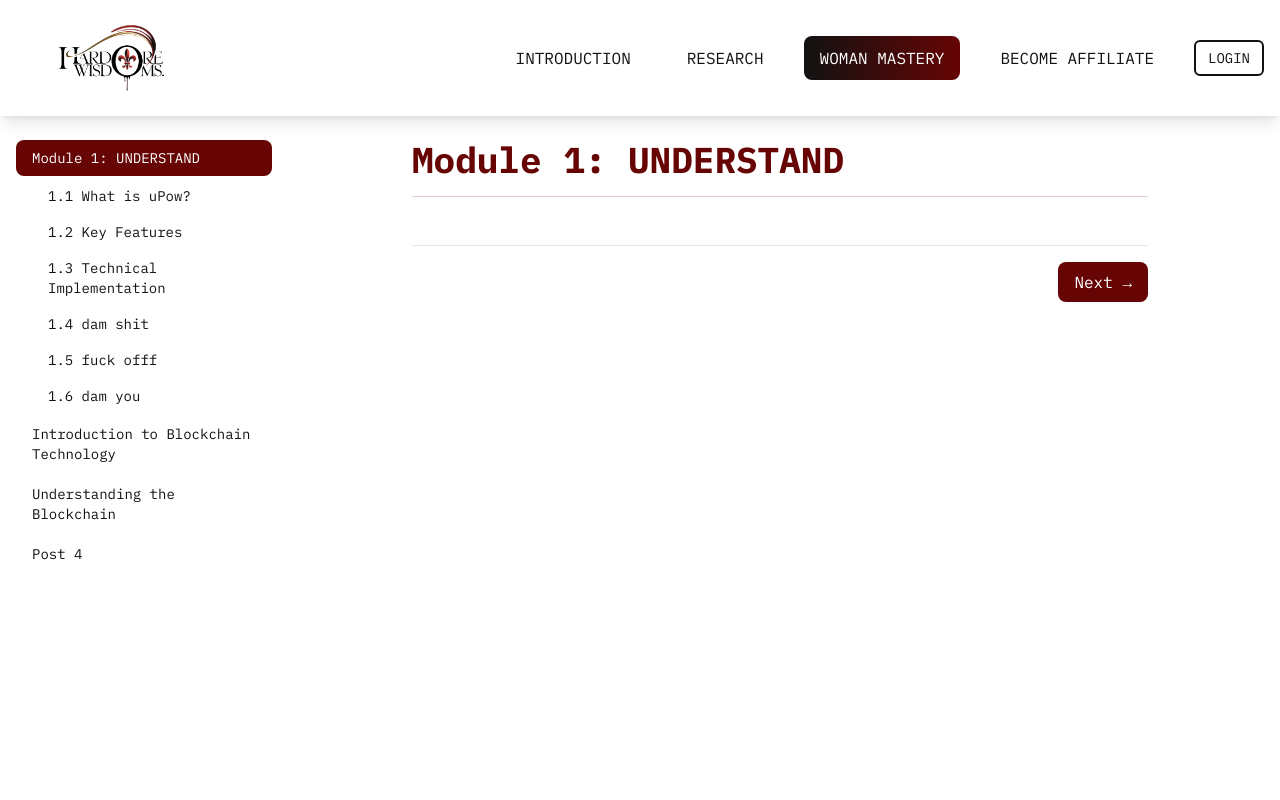
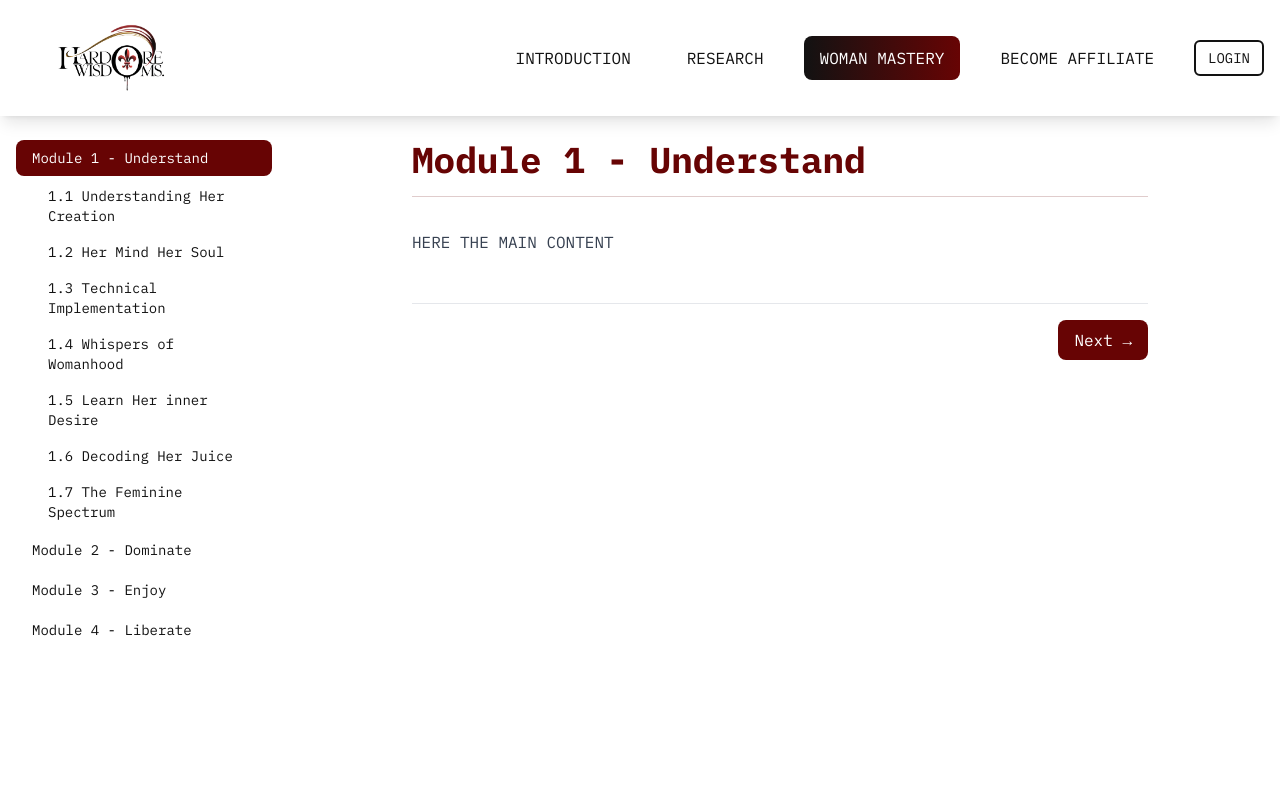
Before and after one commit to gprethesh/hardcorewidoms, a React (Vite) app: page /mastery in a window 1280 px wide. Shown: the top 800 px of the page. Built offline with nearby package versions, Linux system fonts and the light colour scheme.

Commit message:
few more changes in post and navbar

```diff
--- a/src/components/Navbar.jsx
+++ b/src/components/Navbar.jsx
@@ -97,7 +97,7 @@ function Navbar() {
             </li>
             <li className="w-full md:w-auto">
               <Link
-                to="/mastery"
+                to="/mastery/module-1/understanding-her-creation"
                 className={`block w-full md:w-auto px-4 py-2.5
                   ${
                     location.pathname === "/mastery"
--- a/src/post/post1.jsx
+++ b/src/post/post1.jsx
@@ -1,19 +1,19 @@
 export const post1 = {
   id: "module-1",
-  slug: "understand",
-  title: "Module 1: UNDERSTAND",
+  slug: "module-1",
+  title: "Module 1 - Understand",
+  content: `HERE THE MAIN CONTENT`,
   subModules: [
     {
       id: "module-1.1",
-      slug: "what-is-upow",
-      title: "1.1 What is uPow?",
-      content: `The fundamental principle behind uPow lies in its unique validation process, where computational work is directly tied to user participation and network utility. Unlike traditional PoW systems that consume vast amounts of energy solving arbitrary mathematical puzzles, uPow channels computational resources into solving practical problems that benefit the network and its users.
-`,
+      slug: "understanding-her-creation",
+      title: "1.1 Understanding Her Creation",
+      content: `Lorem ipsum dolor sit amet consectetur adipisicing elit. Quisquam, quos.`,
     },
     {
       id: "module-1.2",
-      slug: "key-features",
-      title: "1.2 Key Features",
+      slug: "her-mind-her-soul",
+      title: "1.2 Her Mind Her Soul",
       content: `Lorem ipsum dolor sit amet consectetur adipisicing elit. Quisquam, quos.`,
     },
     {
@@ -24,20 +24,26 @@ export const post1 = {
     },
     {
       id: "module-1.4",
-      slug: "dam-shit",
-      title: "1.4  dam shit",
+      slug: "whispers-of-womanhood",
+      title: "1.4 Whispers of Womanhood",
       content: `Lorem ipsum dolor sit amet consectetur adipisicing elit. Quisquam, quos.`,
     },
     {
       id: "module-1.5",
-      slug: "fuck-off",
-      title: "1.5 fuck offf",
+      slug: "learn-her-inner-desire",
+      title: "1.5 Learn Her inner Desire",
       content: `Lorem ipsum dolor sit amet consectetur adipisicing elit. Quisquam, quos.`,
     },
     {
       id: "module-1.6",
-      slug: "dam-you",
-      title: "1.6 dam you",
+      slug: "decoding-her-juice",
+      title: "1.6 Decoding Her Juice",
+      content: `Lorem ipsum dolor sit amet consectetur adipisicing elit. Quisquam, quos.`,
+    },
+    {
+      id: "module-1.7",
+      slug: "the-feminine-spectrum",
+      title: "1.7 The Feminine Spectrum",
       content: `Lorem ipsum dolor sit amet consectetur adipisicing elit. Quisquam, quos.`,
     },
   ],
--- a/src/post/post2.jsx
+++ b/src/post/post2.jsx
@@ -1,44 +1,44 @@
 export const post2 = {
-  id: "introduction",
-  title: "Introduction to Blockchain Technology",
-  slug: "lol1",
-  content: `
-# What is uPow?
-
-uPow represents a groundbreaking advancement in blockchain consensus mechanisms, combining the best aspects of Proof of Work (PoW) and Proof of Stake (PoS) systems. At its core, uPow introduces a novel approach to network security and transaction validation that addresses many of the limitations found in traditional consensus mechanisms.
-
-The fundamental principle behind uPow lies in its unique validation process, where computational work is directly tied to user participation and network utility. Unlike traditional PoW systems that consume vast amounts of energy solving arbitrary mathematical puzzles, uPow channels computational resources into solving practical problems that benefit the network and its users.
-
-## Key Features of uPow
-
-### 1. Efficient Resource Utilization
-uPow's architecture ensures that every unit of computational power contributed to the network serves a practical purpose. The system dynamically adjusts the difficulty of validation tasks based on network demand and user activity, creating a more sustainable and efficient ecosystem.
-
-### 2. Enhanced Security Model
-The consensus mechanism implements a multi-layered security approach, combining computational validation with stake-based verification. This hybrid model significantly increases the cost and complexity of potential attacks while maintaining network decentralization.
-
-### 3. Scalability Solutions
-One of uPow's most significant innovations is its approach to scalability. The system employs a dynamic sharding mechanism that automatically adjusts based on network load, allowing for horizontal scaling without compromising security or decentralization.
-
-## Technical Implementation
-
-The uPow consensus mechanism operates through a sophisticated interplay of several key components:
-
-* **Validation Nodes:** Specialized network participants that process and verify transactions using the uPow algorithm
-* **Smart Contract Layer:** Handles the automated execution of network rules and reward distribution
-* **Resource Allocation System:** Manages the distribution of computational tasks across the network
-* **Dynamic Difficulty Adjustment:** Ensures network stability and consistent block times
-
-## Impact on Blockchain Ecosystem
-
-uPow's introduction represents a paradigm shift in how blockchain networks can achieve consensus while maintaining security and efficiency. The system's ability to adapt to varying network conditions while providing meaningful computational work sets it apart from existing solutions.
-
-## Future Developments
-
-The uPow ecosystem continues to evolve, with ongoing research and development focused on:
-
-* Further optimization of resource utilization
-* Enhanced cross-chain compatibility
-* Improved scaling solutions
-* Integration with emerging technologies`,
+  id: "module-2",
+  title: "Module 2 - Dominate",
+  slug: "module-2",
+  content: `HERE THE MAIN CONTENT`,
+  subModules: [
+    {
+      id: "module-1.1",
+      slug: "the-mans-domain",
+      title: "1.1 The Man’s Domain",
+      content: `Lorem ipsum dolor sit amet consectetur adipisicing elit. Quisquam, quos.`,
+    },
+    {
+      id: "module-1.2",
+      slug: "his-command-her-surrender",
+      title: "1.2 His Command, Her Surrender",
+      content: `Lorem ipsum dolor sit amet consectetur adipisicing elit. Quisquam, quos.`,
+    },
+    {
+      id: "module-1.3",
+      slug: "pillars-of-his-kingdom",
+      title: "1.3 Pillars of His Kingdom",
+      content: `Lorem ipsum dolor sit amet consectetur adipisicing elit. Quisquam, quos.`,
+    },
+    {
+      id: "module-1.4",
+      slug: "the-weight-of-his-power",
+      title: "1.4 The Weight of His Power",
+      content: `Lorem ipsum dolor sit amet consectetur adipisicing elit. Quisquam, quos.`,
+    },
+    {
+      id: "module-1.5",
+      slug: "shaping-her-destiny",
+      title: "1.5 Shaping Her Destiny",
+      content: `Lorem ipsum dolor sit amet consectetur adipisicing elit. Quisquam, quos.`,
+    },
+    {
+      id: "module-1.6",
+      slug: "his-rules-in-her-bed",
+      title: "1.6 His Rules in Her Bed",
+      content: `Lorem ipsum dolor sit amet consectetur adipisicing elit. Quisquam, quos.`,
+    },
+  ],
 };
--- a/src/post/post3.jsx
+++ b/src/post/post3.jsx
@@ -1,44 +1,44 @@
 export const post3 = {
-  id: "understanding",
-  title: "Understanding the Blockchain",
-  slug: "lol2",
-  content: `
-# What is uPow?
-
-uPow represents a groundbreaking advancement in blockchain consensus mechanisms, combining the best aspects of Proof of Work (PoW) and Proof of Stake (PoS) systems. At its core, uPow introduces a novel approach to network security and transaction validation that addresses many of the limitations found in traditional consensus mechanisms.
-
-The fundamental principle behind uPow lies in its unique validation process, where computational work is directly tied to user participation and network utility. Unlike traditional PoW systems that consume vast amounts of energy solving arbitrary mathematical puzzles, uPow channels computational resources into solving practical problems that benefit the network and its users.
-
-## Key Features of uPow
-
-### 1. Efficient Resource Utilization
-uPow's architecture ensures that every unit of computational power contributed to the network serves a practical purpose. The system dynamically adjusts the difficulty of validation tasks based on network demand and user activity, creating a more sustainable and efficient ecosystem.
-
-### 2. Enhanced Security Model
-The consensus mechanism implements a multi-layered security approach, combining computational validation with stake-based verification. This hybrid model significantly increases the cost and complexity of potential attacks while maintaining network decentralization.
-
-### 3. Scalability Solutions
-One of uPow's most significant innovations is its approach to scalability. The system employs a dynamic sharding mechanism that automatically adjusts based on network load, allowing for horizontal scaling without compromising security or decentralization.
-
-## Technical Implementation
-
-The uPow consensus mechanism operates through a sophisticated interplay of several key components:
-
-* **Validation Nodes:** Specialized network participants that process and verify transactions using the uPow algorithm
-* **Smart Contract Layer:** Handles the automated execution of network rules and reward distribution
-* **Resource Allocation System:** Manages the distribution of computational tasks across the network
-* **Dynamic Difficulty Adjustment:** Ensures network stability and consistent block times
-
-## Impact on Blockchain Ecosystem
-
-uPow's introduction represents a paradigm shift in how blockchain networks can achieve consensus while maintaining security and efficiency. The system's ability to adapt to varying network conditions while providing meaningful computational work sets it apart from existing solutions.
-
-## Future Developments
-
-The uPow ecosystem continues to evolve, with ongoing research and development focused on:
-
-* Further optimization of resource utilization
-* Enhanced cross-chain compatibility
-* Improved scaling solutions
-* Integration with emerging technologies`,
+  id: "module-3",
+  title: "Module 3 - Enjoy",
+  slug: "module-3",
+  content: `HERE THE MAIN CONTENT`,
+  subModules: [
+    {
+      id: "module-3.1",
+      slug: "the-harmony-of-love",
+      title: "3.1 The Harmony of Love",
+      content: `Lorem ipsum dolor sit amet consectetur adipisicing elit. Quisquam, quos.`,
+    },
+    {
+      id: "module-3.2",
+      slug: "sacred-touch",
+      title: "3.2 Sacred Touch",
+      content: `Lorem ipsum dolor sit amet consectetur adipisicing elit. Quisquam, quos.`,
+    },
+    {
+      id: "module-3.3",
+      slug: "whispers-of-her-skin",
+      title: "3.3 Whispers of Her Skin",
+      content: `Lorem ipsum dolor sit amet consectetur adipisicing elit. Quisquam, quos.`,
+    },
+    {
+      id: "module-3.4",
+      slug: "her-rivers-of-desire",
+      title: "3.4 Her Rivers of Desire",
+      content: `Lorem ipsum dolor sit amet consectetur adipisicing elit. Quisquam, quos.`,
+    },
+    {
+      id: "module-3.5",
+      slug: "her-playground",
+      title: "3.5 Her Playground",
+      content: `Lorem ipsum dolor sit amet consectetur adipisicing elit. Quisquam, quos.`,
+    },
+    {
+      id: "module-3.6",
+      slug: "the-path-to-ecstasy",
+      title: "3.6 The Path to Ecstasy",
+      content: `Lorem ipsum dolor sit amet consectetur adipisicing elit. Quisquam, quos.`,
+    },
+  ],
 };
--- a/src/post/post4.jsx
+++ b/src/post/post4.jsx
@@ -1,85 +1,54 @@
 export const post4Preview = {
   id: "post4",
-  title: "Post 4",
-  slug: "lol3",
-  previewContent: `
-# What is uPow?
-
-uPow represents a groundbreaking advancement in blockchain consensus mechanisms, combining the best aspects of Proof of Work (PoW) and Proof of Stake (PoS) systems. At its core, uPow introduces a novel approach to network security and transaction validation that addresses many of the limitations found in traditional consensus mechanisms.
-
-The fundamental principle behind uPow lies in its unique validation process, where computational work is directly tied to user participation and network utility. Unlike traditional PoW systems that consume vast amounts of energy solving arbitrary mathematical puzzles, uPow channels computational resources into solving practical problems that benefit the network and its users.
-
-## Key Features of uPow
-
-### 1. Efficient Resource Utilization
-uPow's architecture ensures that every unit of computational power contributed to the network serves a practical purpose. The system dynamically adjusts the difficulty of validation tasks based on network demand and user activity, creating a more sustainable and efficient ecosystem.
-
-### 2. Enhanced Security Model
-The consensus mechanism implements a multi-layered security approach, combining computational validation with stake-based verification. This hybrid model significantly increases the cost and complexity of potential attacks while maintaining network decentralization.
-
-### 3. Scalability Solutions
-One of uPow's most significant innovations is its approach to scalability. The system employs a dynamic sharding mechanism that automatically adjusts based on network load, allowing for horizontal scaling without compromising security or decentralization.
-
-## Technical Implementation
-
-The uPow consensus mechanism operates through a sophisticated interplay of several key components:
-
-* **Validation Nodes:** Specialized network participants that process and verify transactions using the uPow algorithm
-* **Smart Contract Layer:** Handles the automated execution of network rules and reward distribution
-* **Resource Allocation System:** Manages the distribution of computational tasks across the network
-* **Dynamic Difficulty Adjustment:** Ensures network stability and consistent block times
-
-## Impact on Blockchain Ecosystem
-
-uPow's introduction represents a paradigm shift in how blockchain networks can achieve consensus while maintaining security and efficiency. The system's ability to adapt to varying network conditions while providing meaningful computational work sets it apart from existing solutions.
-
-## Future Developments
-
-The uPow ecosystem continues to evolve, with ongoing research and development focused on:
-
-* Further optimization of resource utilization
-* Enhanced cross-chain compatibility
-* Improved scaling solutions
-* Integration with emerging technologies`,
-  content: `
-# What is uPow?
-
-uPow represents a groundbreaking advancement in blockchain consensus mechanisms, combining the best aspects of Proof of Work (PoW) and Proof of Stake (PoS) systems. At its core, uPow introduces a novel approach to network security and transaction validation that addresses many of the limitations found in traditional consensus mechanisms.
-
-The fundamental principle behind uPow lies in its unique validation process, where computational work is directly tied to user participation and network utility. Unlike traditional PoW systems that consume vast amounts of energy solving arbitrary mathematical puzzles, uPow channels computational resources into solving practical problems that benefit the network and its users.
-
-## Key Features of uPow
-
-### 1. Efficient Resource Utilization
-uPow's architecture ensures that every unit of computational power contributed to the network serves a practical purpose. The system dynamically adjusts the difficulty of validation tasks based on network demand and user activity, creating a more sustainable and efficient ecosystem.
-
-### 2. Enhanced Security Model
-The consensus mechanism implements a multi-layered security approach, combining computational validation with stake-based verification. This hybrid model significantly increases the cost and complexity of potential attacks while maintaining network decentralization.
-
-### 3. Scalability Solutions
-One of uPow's most significant innovations is its approach to scalability. The system employs a dynamic sharding mechanism that automatically adjusts based on network load, allowing for horizontal scaling without compromising security or decentralization.
-
-## Technical Implementation
-
-The uPow consensus mechanism operates through a sophisticated interplay of several key components:
-
-* **Validation Nodes:** Specialized network participants that process and verify transactions using the uPow algorithm
-* **Smart Contract Layer:** Handles the automated execution of network rules and reward distribution
-* **Resource Allocation System:** Manages the distribution of computational tasks across the network
-* **Dynamic Difficulty Adjustment:** Ensures network stability and consistent block times
-
-## Impact on Blockchain Ecosystem
-
-uPow's introduction represents a paradigm shift in how blockchain networks can achieve consensus while maintaining security and efficiency. The system's ability to adapt to varying network conditions while providing meaningful computational work sets it apart from existing solutions.
-
-## Future Developments
-
-The uPow ecosystem continues to evolve, with ongoing research and development focused on:
-
-* Further optimization of resource utilization
-* Enhanced cross-chain compatibility
-* Improved scaling solutions
-* Integration with emerging technologies`,
+  title: "Module 4 - Liberate",
+  slug: "module-4",
+  previewContent: ` Lorem ipsum dolor sit amet consectetur adipisicing elit. Quisquam, quos. Lorem ipsum dolor sit amet consectetur adipisicing elit. Quisquam, quos. Lorem ipsum dolor sit amet consectetur adipisicing elit. Quisquam, quos.
+      Lorem ipsum dolor sit amet consectetur adipisicing elit. Quisquam, quos.
+      Lorem ipsum dolor sit amet consectetur adipisicing elit. Quisquam, quos.
+      Lorem ipsum dolor sit amet consectetur adipisicing elit. Quisquam, quos.
+      Lorem ipsum dolor sit amet consectetur adipisicing elit. Quisquam, quos.`,
+  subModules: [
+    {
+      id: "module-4.1",
+      slug: "liberating-the-feminine",
+      title: "4.1 Liberating the Feminine",
+      content: `Lorem ipsum dolor sit amet consectetur adipisicing elit. Quisquam, quos. Lorem ipsum dolor sit amet consectetur adipisicing elit. Quisquam, quos. Lorem ipsum dolor sit amet consectetur adipisicing elit. Quisquam, quos.
+      Lorem ipsum dolor sit amet consectetur adipisicing elit. Quisquam, quos.
+      Lorem ipsum dolor sit amet consectetur adipisicing elit. Quisquam, quos.
+      Lorem ipsum dolor sit amet consectetur adipisicing elit. Quisquam, quos.
+      Lorem ipsum dolor sit amet consectetur adipisicing elit. Quisquam, quos.`,
+    },
+    {
+      id: "module-4.2",
+      slug: "a-tale-of-freedom-and-power",
+      title: "4.2 A Tale of Freedom and Power",
+      content: `Lorem ipsum dolor sit amet consectetur adipisicing elit. Quisquam, quos.`,
+    },
+    {
+      id: "module-4.3",
+      slug: "the-reawakening-of-she",
+      title: "4.3 The Reawakening of She",
+      content: `Lorem ipsum dolor sit amet consectetur adipisicing elit. Quisquam, quos.`,
+    },
+    {
+      id: "module-4.4",
+      slug: "discovering-the-strength-in-her",
+      title: "4.4 Discovering the Strength in Her",
+      content: `Lorem ipsum dolor sit amet consectetur adipisicing elit. Quisquam, quos.`,
+    },
+    {
+      id: "module-4.5",
+      slug: "a-guide-to-her-true-nature",
+      title: "4.5 A Guide to Her True Nature",
+      content: `Lorem ipsum dolor sit amet consectetur adipisicing elit. Quisquam, quos.`,
+    },
+    {
+      id: "module-4.6",
+      slug: "the-path-to-self-realisation",
+      title: "4.6 The Path to Self Realisation",
+      content: `Lorem ipsum dolor sit amet consectetur adipisicing elit. Quisquam, quos.`,
+    },
+  ],
 };
 
 // If you need the full post separately
```
